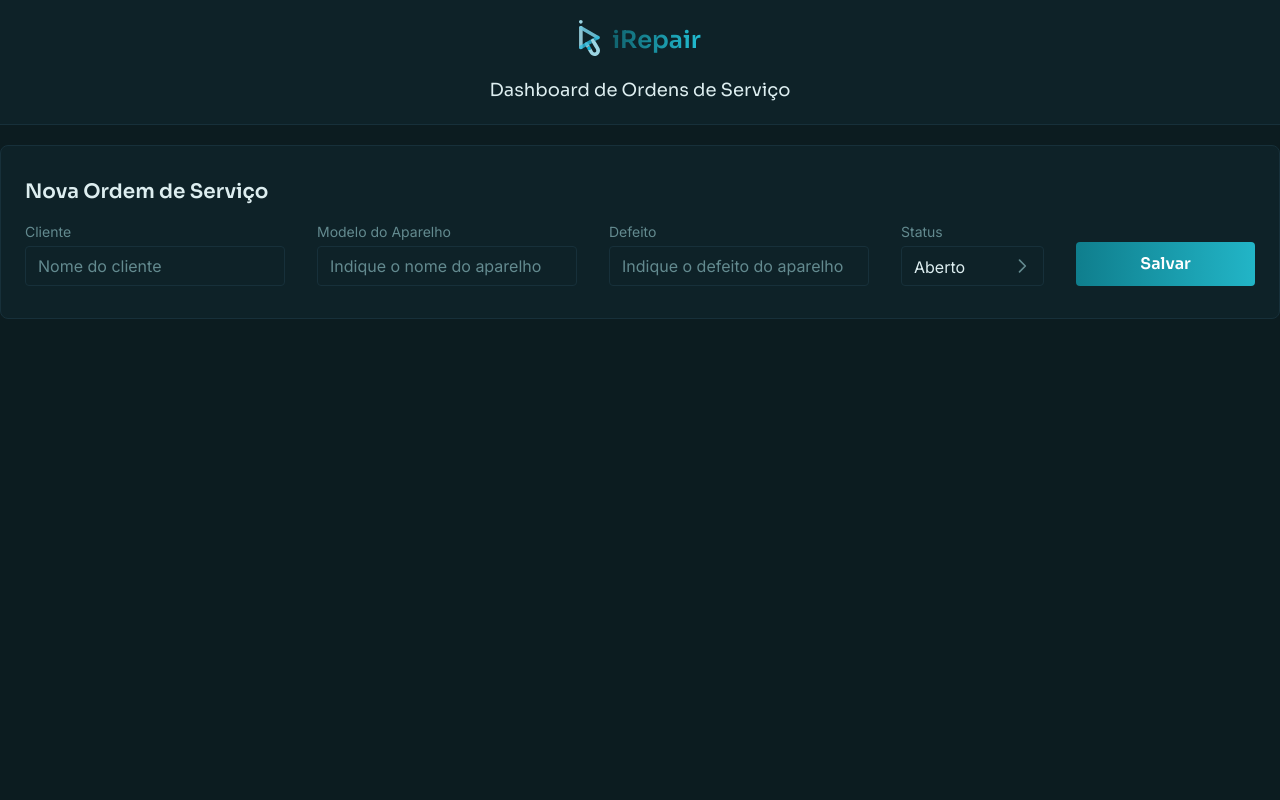
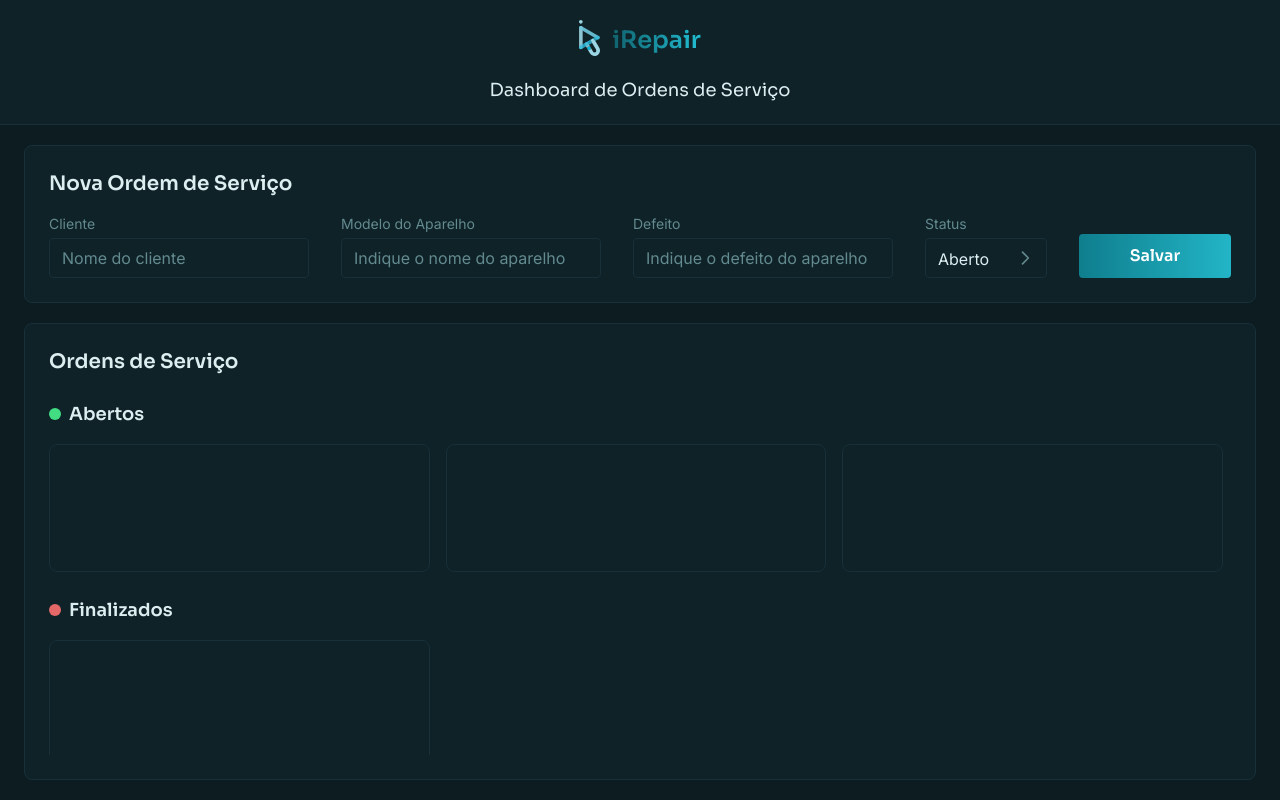
Before and after one commit to ericlimapd/irepair, a React (Vite) app: page / in a window 1280 px wide. Built offline with nearby package versions, Linux system fonts and the light colour scheme.

Commit message:
feat: Implementa o layout do Services

```diff
--- a/src/App.tsx
+++ b/src/App.tsx
@@ -1,11 +1,15 @@
 import { Header } from "./components/Header";
 import { NewServiceForm } from "./components/NewServiceForm";
+import { Services } from "./components/Services";
 
 export default function App() {
   return (
-    <>
+    <div className="flex flex-col lg:h-screen lg:overflow-hidden">
       <Header />
-      <NewServiceForm />
-    </>
+      <main className="flex flex-col gap-5 px-6 py-5 lg:min-h-0 lg:flex-1 lg:overflow-hidden">
+        <NewServiceForm />
+        <Services />
+      </main>
+    </div>
   );
 }
--- a/src/components/NewServiceForm.tsx
+++ b/src/components/NewServiceForm.tsx
@@ -1,6 +1,6 @@
 export function NewServiceForm() {
   return (
-    <form className="mx-auto my-5 max-w-7xl space-y-4 rounded-lg border border-border bg-surface px-6 py-8">
+    <form className="mx-auto w-full max-w-7xl shrink-0 space-y-4 rounded-lg border border-border bg-surface px-6 py-6">
       <h2 className="font-heading text-xl font-semibold text-foreground">
         Nova Ordem de Serviço
       </h2>
--- /dev/null
+++ b/src/components/Services.tsx
@@ -0,0 +1,39 @@
+export function Services() {
+  return (
+    <section className="mx-auto flex w-full max-w-7xl flex-col rounded-lg border border-border bg-surface px-6 py-6 lg:min-h-0 lg:flex-1 lg:overflow-hidden">
+      <h2 className="shrink-0 font-heading text-xl font-semibold text-foreground">
+        Ordens de Serviço
+      </h2>
+
+      <div className="mt-6 space-y-6 lg:min-h-0 lg:flex-1 lg:overflow-y-auto lg:pr-2">
+        <div className="space-y-4">
+          <div className="flex items-center gap-2">
+            <span className="h-3 w-3 rounded-full bg-success" />
+            <h3 className="font-heading text-lg font-semibold text-foreground">
+              Abertos
+            </h3>
+          </div>
+
+          <div className="grid grid-cols-1 gap-4 sm:grid-cols-2 lg:grid-cols-3">
+            <div className="h-32 rounded-lg border border-border bg-input" />
+            <div className="h-32 rounded-lg border border-border bg-input" />
+            <div className="h-32 rounded-lg border border-border bg-input" />
+          </div>
+        </div>
+
+        <div className="space-y-4">
+          <div className="flex items-center gap-2">
+            <span className="h-3 w-3 rounded-full bg-destructive" />
+            <h3 className="font-heading text-lg font-semibold text-foreground">
+              Finalizados
+            </h3>
+          </div>
+
+          <div className="grid grid-cols-1 gap-4 sm:grid-cols-2 lg:grid-cols-3">
+            <div className="h-32 rounded-lg border border-border bg-input" />
+          </div>
+        </div>
+      </div>
+    </section>
+  );
+}
```
